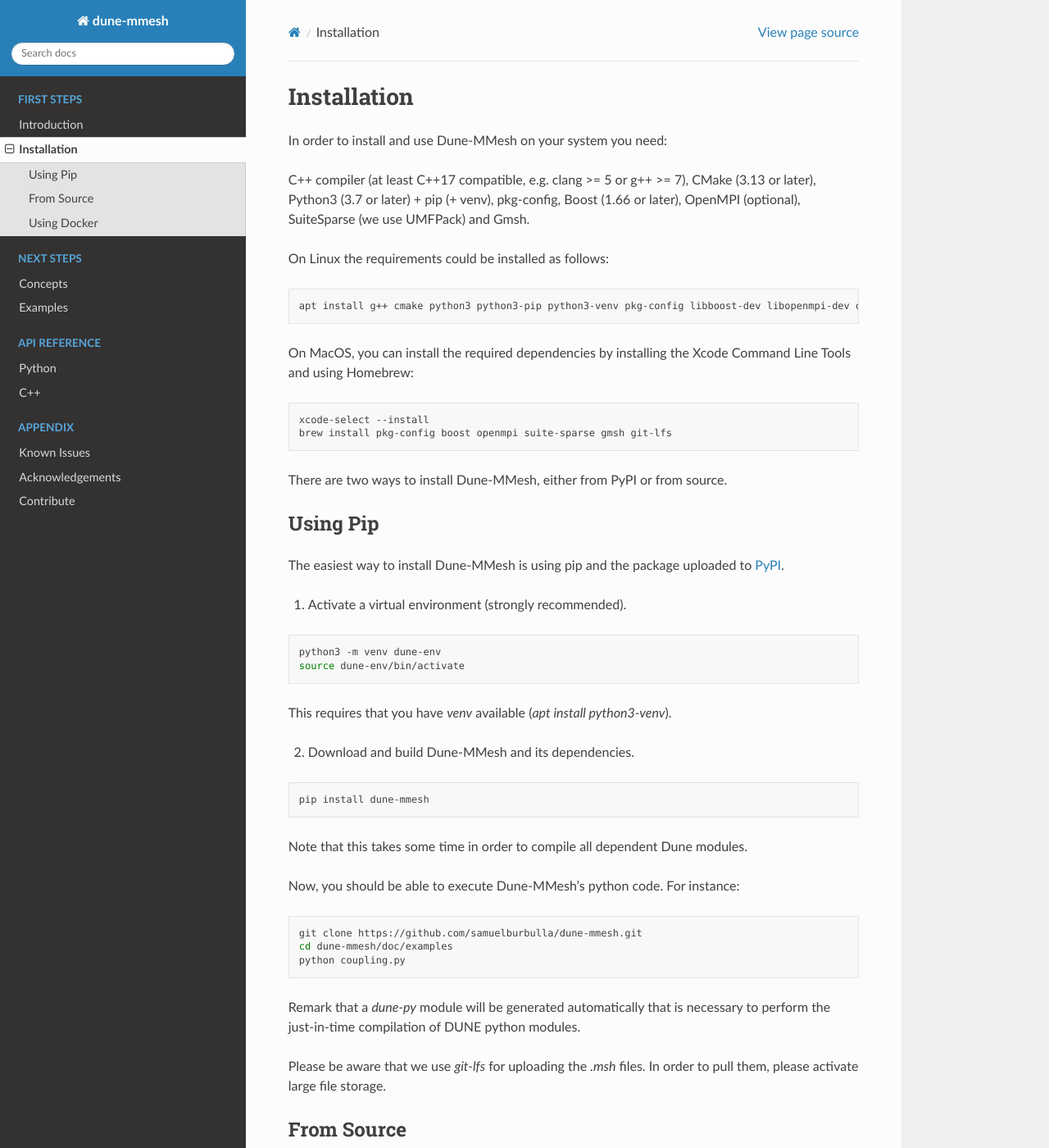
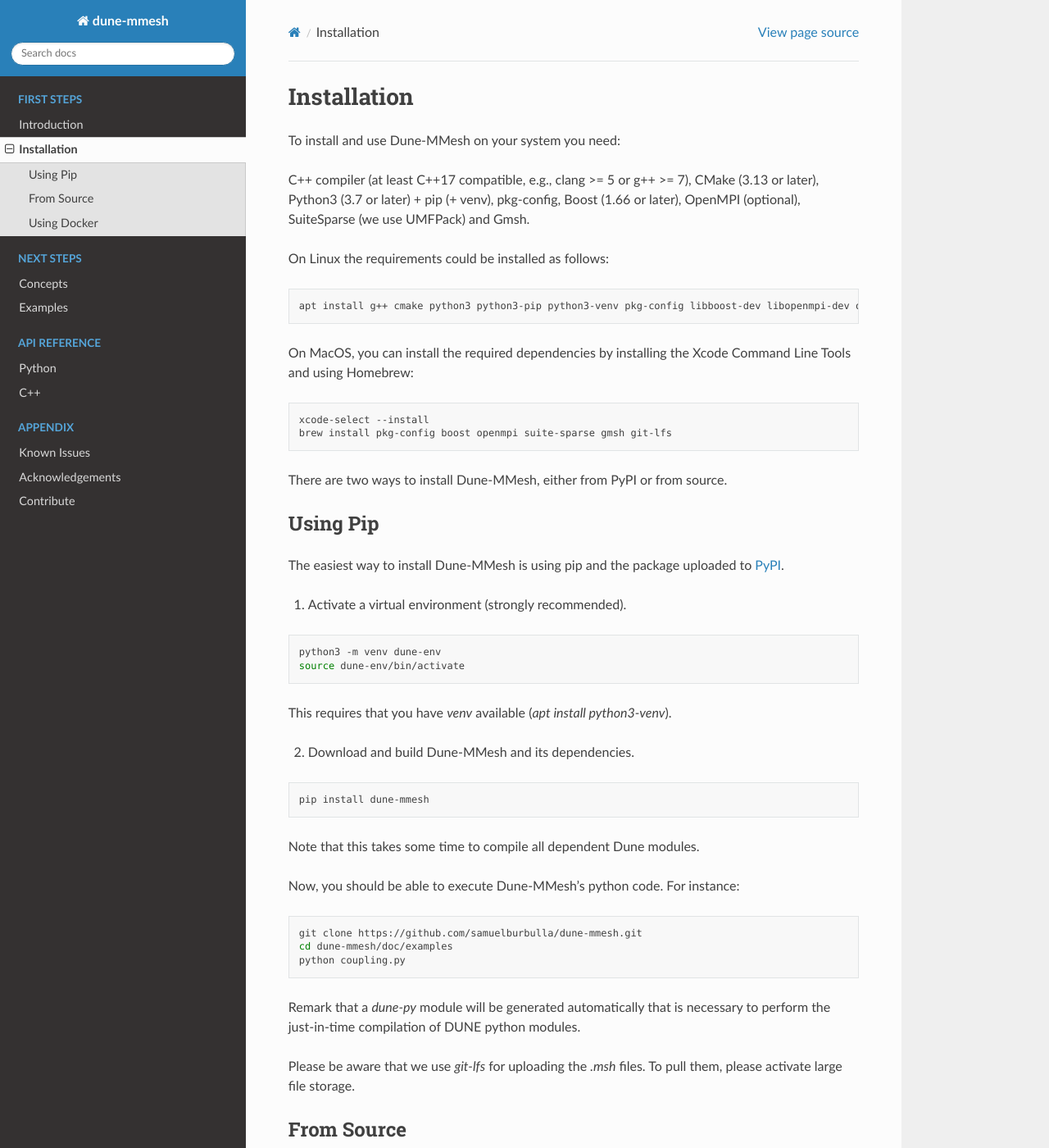
Before and after one commit to samuelburbulla/dune-mmesh, a Sphinx documentation site: the page built from doc/installation.rst, in a window 1280 px wide and 1400 px high. Shown: the whole window at 82% size. Built offline with Sphinx 7.4.7 and the Read the Docs theme 2.0.0, drawn with Linux system fonts in a browser that asks for light colours; pages that are not in the unit, such as notebooks, are missing from menus.

Commit message:
Run spell check.

```diff
--- a/doc/acknowledgements.rst
+++ b/doc/acknowledgements.rst
@@ -5,5 +5,5 @@ Acknowledgements
 Dune-MMesh has been developed by Samuel Burbulla during his PhD supervised by Christian Rohde at IANS at the University of Stuttgart.
 Funded by the Deutsche Forschungsgemeinschaft (DFG, German Research Foundation) -- Project Number 327154368 -- SFB 1313.
 
-We gratefully thank Andreas Dedner for all his support in particular in providing the Python bindings.
+We gratefully thank Andreas Dedner for all his support, in particular in providing the Python bindings.
 Thanks to all contributors that improved Dune-MMesh via the GitLab repository, especially Timo Koch.
--- a/doc/installation.rst
+++ b/doc/installation.rst
@@ -4,9 +4,9 @@
 Installation
 ************
 
-In order to install and use Dune-MMesh on your system you need:
+To install and use Dune-MMesh on your system you need:
 
-C++ compiler (at least C++17 compatible, e.g. clang >= 5 or g++ >= 7),
+C++ compiler (at least C++17 compatible, e.g., clang >= 5 or g++ >= 7),
 CMake (3.13 or later),
 Python3 (3.7 or later) + pip (+ venv),
 pkg-config,
@@ -53,7 +53,7 @@ This requires that you have `venv` available (`apt install python3-venv`).
 
   pip install dune-mmesh
 
-Note that this takes some time in order to compile all dependent Dune modules.
+Note that this takes some time to compile all dependent Dune modules.
 
 Now, you should be able to execute Dune-MMesh's python code. For instance:
 
@@ -66,7 +66,7 @@ Now, you should be able to execute Dune-MMesh's python code. For instance:
 Remark that a `dune-py` module will be generated automatically that is necessary to perform the just-in-time compilation of DUNE python modules.
 
 Please be aware that we use `git-lfs` for uploading the `.msh` files.
-In order to pull them, please activate large file storage.
+To pull them, please activate large file storage.
 
 
 From Source
```
Also changed, not shown: README.md (+4 -4 lines), doc/concepts/interface.rst (+5 -5 lines), doc/concepts/moving.rst (+16 -16 lines), doc/issues.rst (+4 -4 lines).
